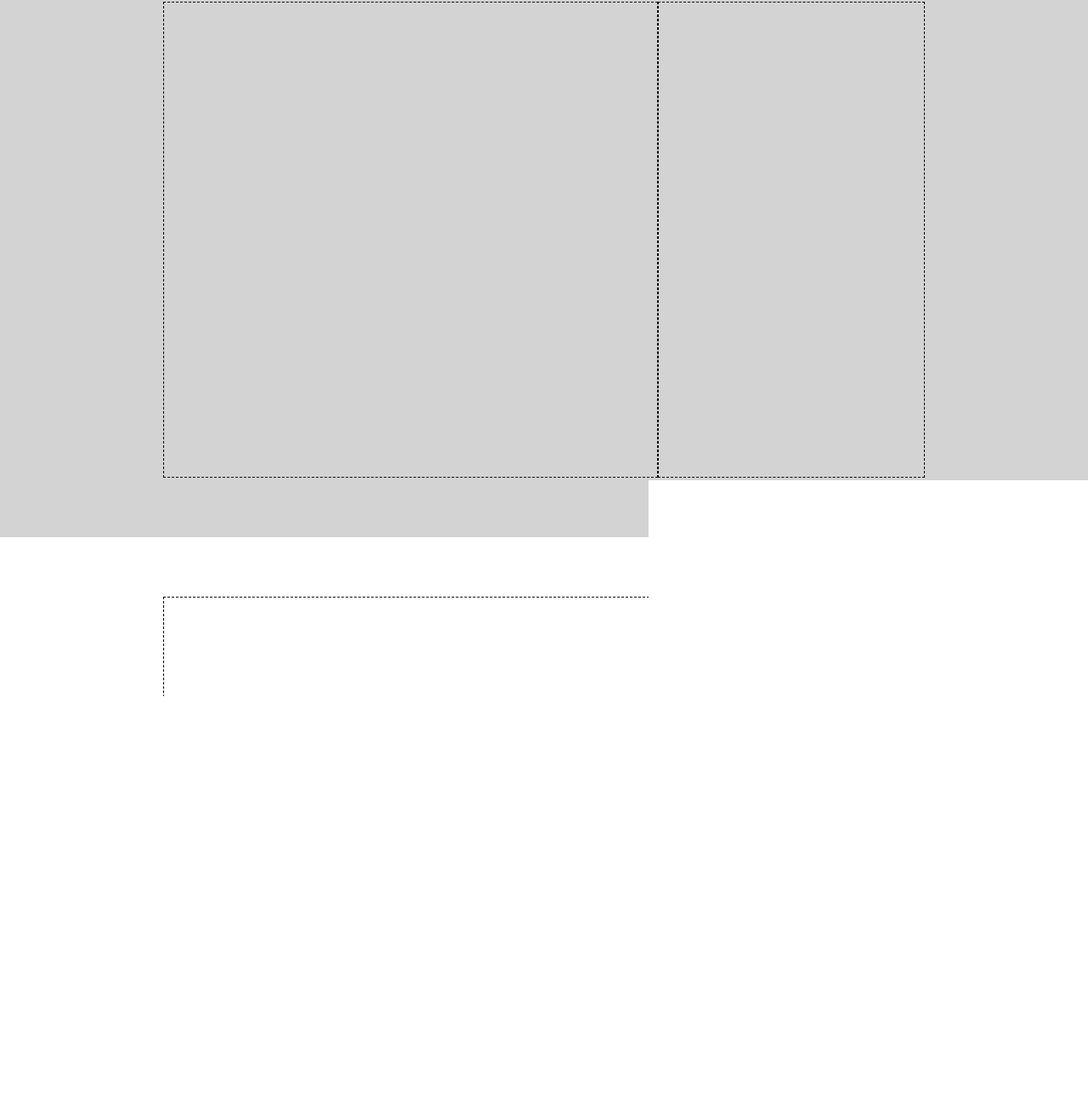
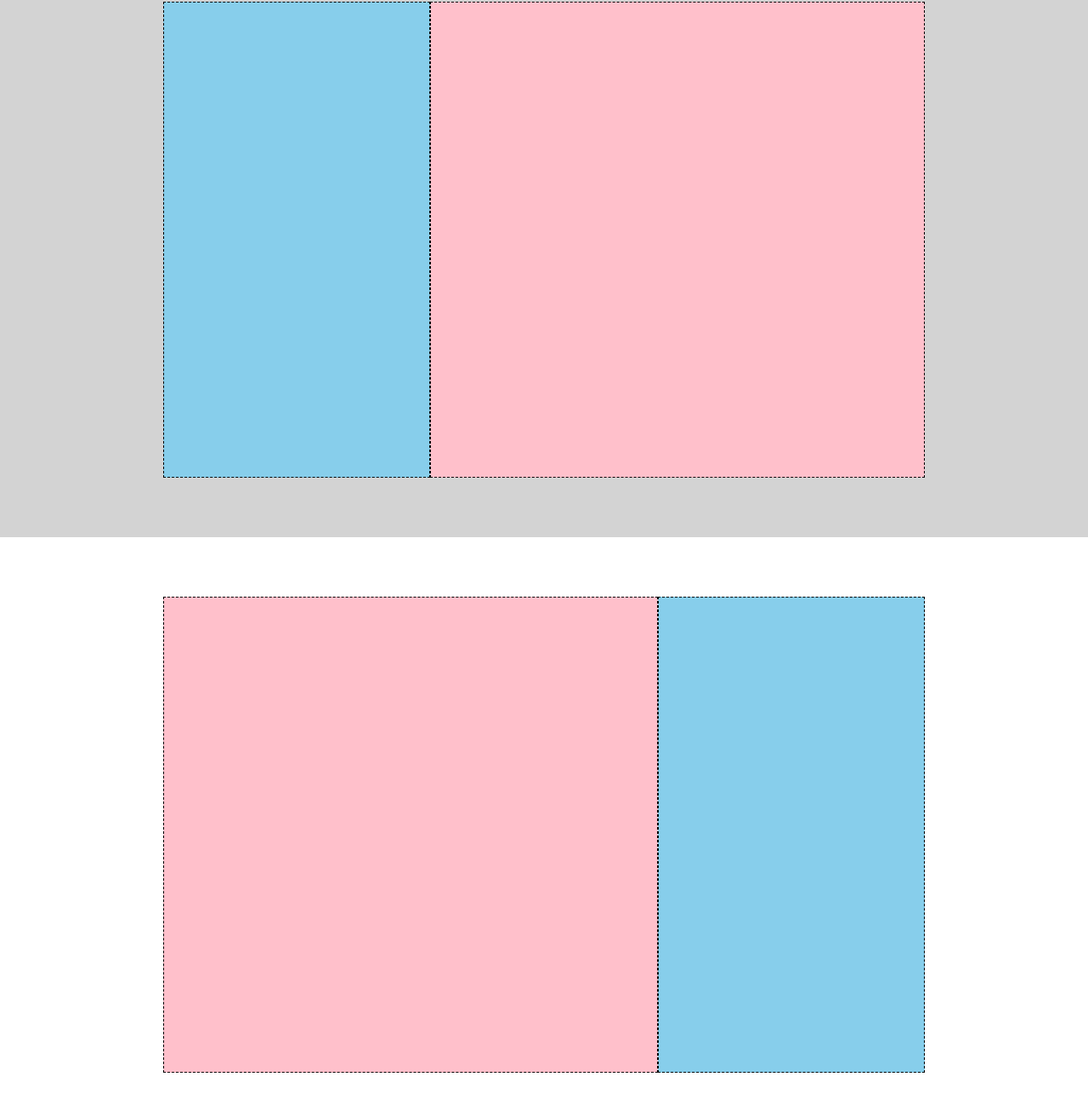
Before and after one commit to simonescoca/htmlcss-struttura-discord, a plain HTML site: page index.html in a window 1280 px wide. Shown: the part 1468-2768 px from the top of the page at 85% size. Drawn offline with Linux system fonts and the light colour scheme.

Commit message:
main sections colors & details

```diff
--- a/index.html
+++ b/index.html
@@ -29,25 +29,25 @@
         </header>
         <main>
             <section class="standard-sect-height content container">
-                <div class=" height80 standard-width in-flex-centered-item container">
-                    <div class="height100 width65 border"></div>
-                    <div class="height100 width35 border"></div>
+                <div class="height80 standard-width in-flex-centered-item container">
+                    <div class="height100 width65 border pink"></div>
+                    <div class="height100 width35 border skyblue"></div>
                 </div>
             </section>
             <section class="standard-sect-height content container">
-                <div class=" height80 standard-width in-flex-centered-item container">
-                    <div class="height100 width65 border"></div>
-                    <div class="height100 width35 border"></div>
+                <div class="height80 standard-width in-flex-centered-item container">
+                    <div class="height100 width65 border pink"></div>
+                    <div class="height100 width35 border skyblue"></div>
                 </div>
             </section>
             <section class="standard-sect-height content container">
-                <div class=" height80 standard-width in-flex-centered-item container">
-                    <div class="height100 width65 border"></div>
-                    <div class="height100 width35 border"></div>
+                <div class="height80 standard-width in-flex-centered-item container">
+                    <div class="height100 width65 border pink"></div>
+                    <div class="height100 width35 border skyblue"></div>
                 </div>
             </section>
             <section class="big-sect-height content container">
-                <div class=" height80 border standard-width in-flex-centered-item"></div>
+                <div class="height80 border standard-width in-flex-centered-item green"></div>
             </section>
         </main>
     </body>
--- a/style.css
+++ b/style.css
@@ -14,22 +14,6 @@
 
 .standard-width{
     width: 70%;
-}
-
-.width65{
-    width: 65%;
-}
-
-.width35{
-    width: 35%;
-}
-
-.big-sect-height{
-    height: 950px;
-}
-
-.standard-sect-height{
-    height: 700px;
 }
 
 .height100{
@@ -102,3 +86,35 @@ section:last-child div.hero{
 main section:nth-child(even){
     background-color: lightgray;
 }
+
+main section:nth-child(2) > div.container{
+    flex-direction: row-reverse;
+}
+
+.big-sect-height{
+    height: 950px;
+}
+
+.standard-sect-height{
+    height: 700px;
+}
+
+.width65{
+    width: 65%;
+}
+
+.width35{
+    width: 35%;
+}
+
+.pink{
+    background-color: pink;
+}
+
+.skyblue{
+    background-color: skyblue;
+}
+
+.green{
+    background-color: green;
+}
```
